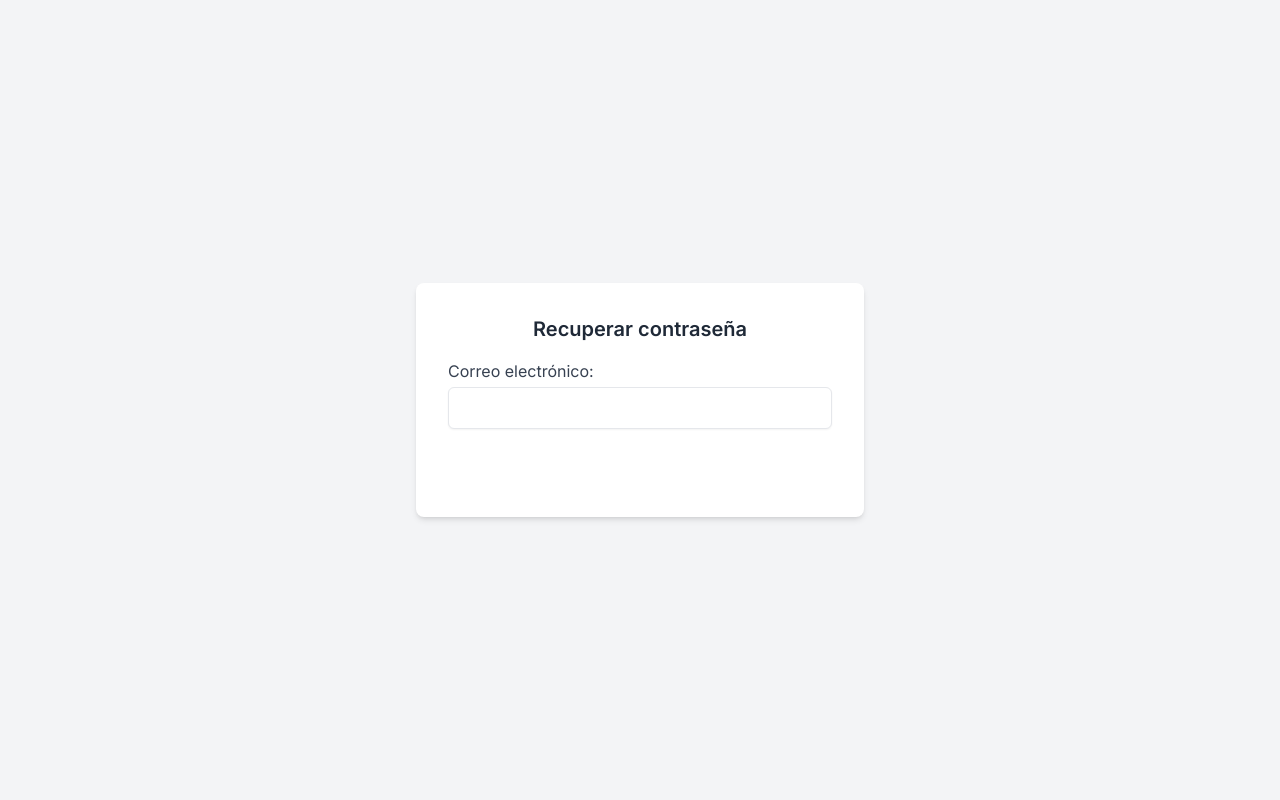
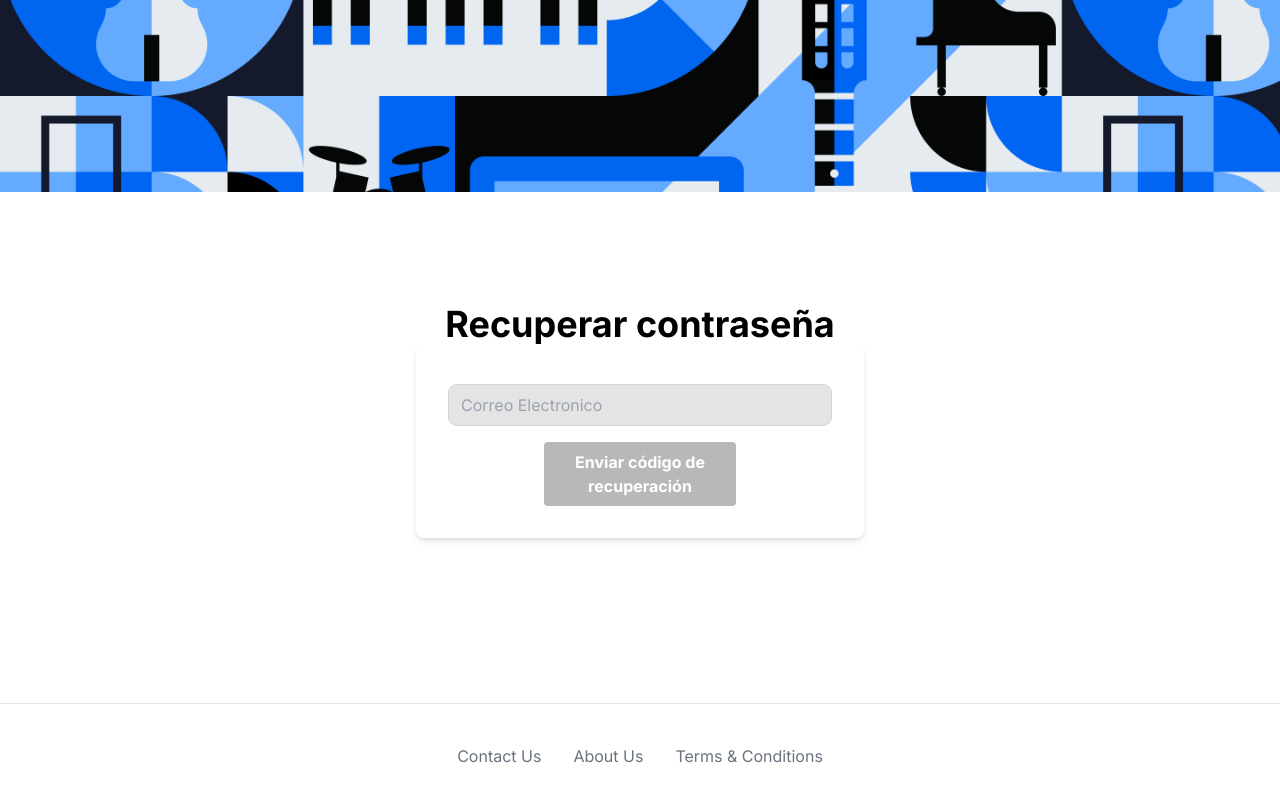
Before and after one commit to PoderDelFua/Proyectos-III, a Next.js app in the folder frontend/: page /recover in a window 1280 px wide. Built offline with nearby package versions, Linux system fonts and the light colour scheme; no server answers.

Commit message:
stile Recover/page.js
estilo de la pagina de recuperar contraseña

```diff
--- a/frontend/src/app/recover/page.js
+++ b/frontend/src/app/recover/page.js
@@ -3,6 +3,7 @@
 import { useState } from 'react'
 import { useRouter } from 'next/navigation'
 import {BACKEND_URI} from "@/config/env";
+import Link from 'next/link'
 
 export default function RecoverPassword() {
     const [correo, setCorreo] = useState('')
@@ -28,18 +29,49 @@ export default function RecoverPassword() {
     }
 
     return (
-        <form onSubmit={handleSubmit} className="flex flex-col items-center justify-center min-h-screen bg-gray-100 p-4">
+
+        <div className="flex flex-col justify-between h-screen">
+
+        <div className="rounded-lg text-center">
+        <img src="/fondo-login.png" alt="Background" className="w-full h-48 object-cover" />
+        <form onSubmit={handleSubmit} className="flex flex-col items-center justify-center min-h-full bg-white-100 p-4">
+
+
+                    <div>
+                        <h2 htmlFor="titulo" className="text-center text-gray-3000 font-bold text-4xl">Recuperar contraseña</h2>
+                    </div>
                     <div className="w-full max-w-md p-8 space-y-4 bg-white rounded-lg shadow-md">
-                <h2 className="text-xl font-semibold text-center text-gray-800">Recuperar contraseña</h2>
+
                         <label className="block">
-                    <span className="text-gray-700">Correo electrónico:</span>
+
                             <input type="email" value={correo} onChange={(e) => setCorreo(e.target.value)} required
-                           className="mt-1 block w-full px-3 py-2 bg-white border rounded-md shadow-sm focus:border-indigo-500 focus:ring focus:ring-indigo-500 focus:ring-opacity-50" />
+                               placeholder="Correo Electronico"  className="w-full border border-gray-300 py-2 pl-3 rounded mt-2 outline-none focus:ring-indigo-600 :ring-indigo-600 custom-rectangulo" />
                         </label>
-                <button type="submit" className="w-full px-4 py-2 text-white bg-blue-500 rounded hover:bg-blue-600">
+
+                        <div className="flex justify-center mb-8">
+                            <button type="submit" className="cursor-pointer py-2 px-4 text-white font-bold w-1/2 rounded custom-cancel-button">
                                 Enviar código de recuperación
                             </button>
                         </div>
+                    </div>
                 </form>
-    )
+        </div>
+
+        <div className="flex flex-col">
+          <hr className="border-gray-200 my-10" />
+
+          <div className="flex justify-center space-x-8 text-gray-500 text-base pb-6 mb-2">
+            <Link href="#" className="hover:text-gray-800">
+              Contact Us
+            </Link>
+            <Link href="#" className="hover:text-gray-800">
+              About Us
+            </Link>
+            <Link href="#" className="hover:text-gray-800">
+              Terms & Conditions
+            </Link>
+          </div>
+        </div>
+      </div>
+    );
 }
```
Lines whose indentation alone changed are shown as unchanged.
